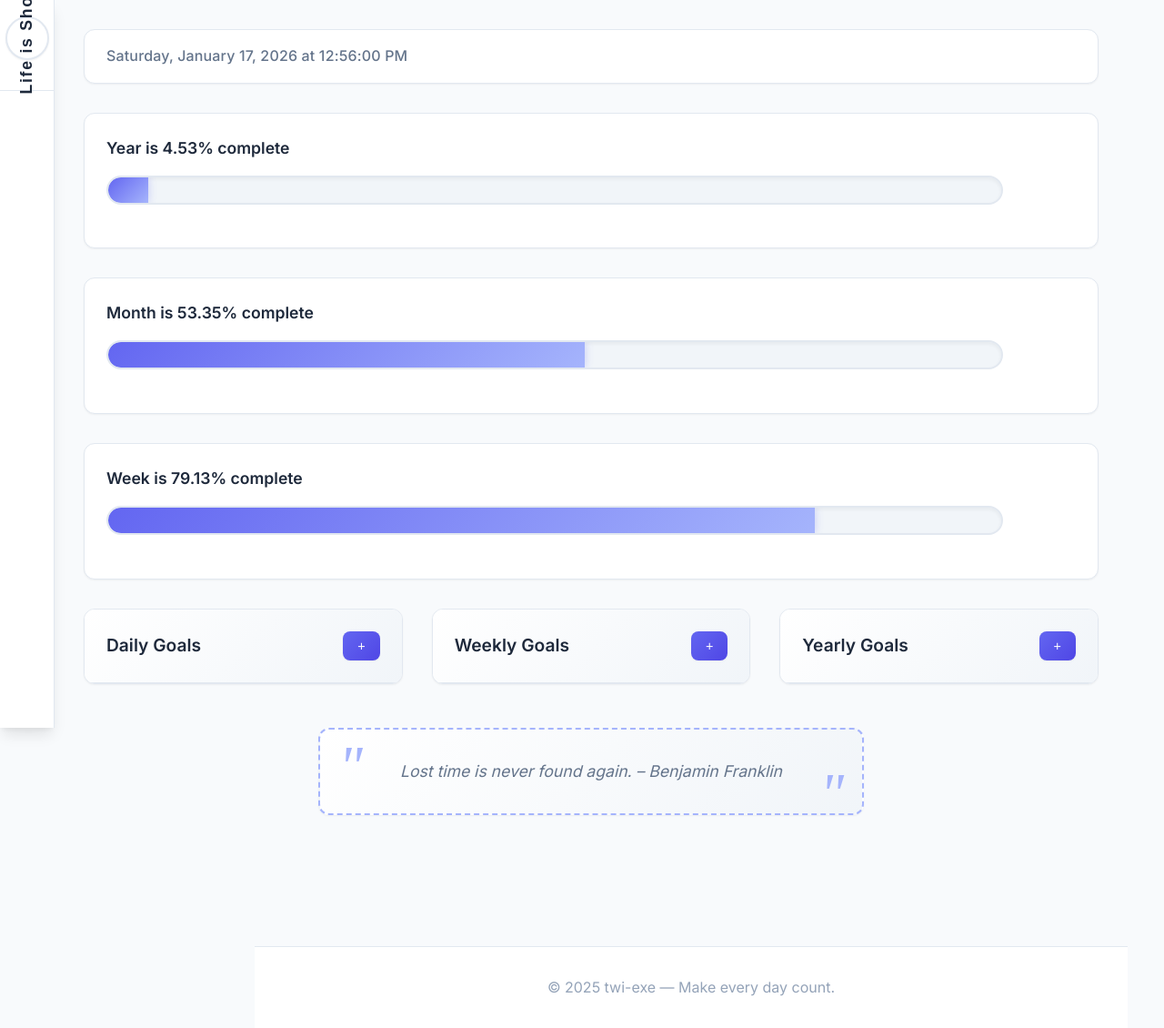
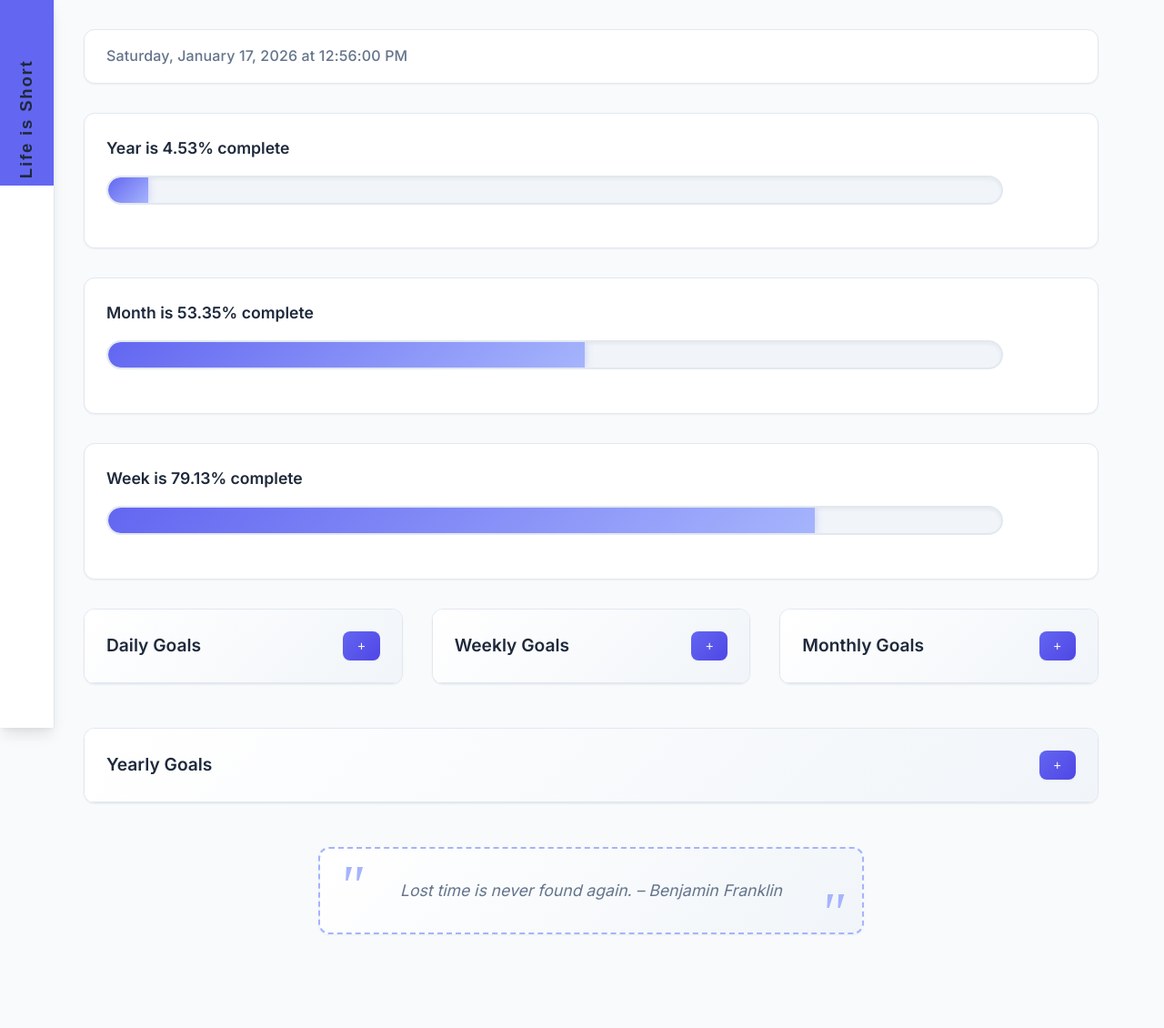
Before and after one commit to twi-exe/life-is-short, a Flask app: page / in a window 1280 px wide. Shown: the top 1130 px of the page at 91% size. Before the commit the page ends 1095 px from the top, so only its background shows below. Run offline with Flask 3, Linux system fonts and the light colour scheme; data comes from the database, SQL or seed files in the repository; both versions use the stored data as it was after the commit; data that the repository does not hold is empty.

Commit message:
feat: Add monthly goals functionality and update dialog for goal creation

```diff
--- a/app.py
+++ b/app.py
@@ -83,7 +83,7 @@ class User(UserMixin, db.Model):
 class Goal(db.Model):
     id = db.Column(db.Integer, primary_key=True)
     text = db.Column(db.String(500), nullable=False)
-    goal_type = db.Column(db.String(20), nullable=False)  # daily, weekly, yearly
+    goal_type = db.Column(db.String(20), nullable=False)  # daily, weekly, monthly, yearly
     done = db.Column(db.Boolean, default=False)
     created = db.Column(db.DateTime, default=lambda: datetime.now(timezone.utc))
     completed = db.Column(db.DateTime, nullable=True)
--- a/static/css/style.css
+++ b/static/css/style.css
@@ -102,7 +102,7 @@ p {
   display: flex;
   align-items: center;
   justify-content: center;
-  height: 100px;
+  height: 200px;
   border-bottom: 1px solid var(--border-color);
 }
 
@@ -132,6 +132,7 @@ p {
   letter-spacing: 0.1em;
   transform: rotate(180deg);
   white-space: nowrap;
+  margin-top: 60px;
 }
 
 .sidebar-content {
@@ -139,7 +140,7 @@ p {
   display: flex;
   flex-direction: column;
   align-items: center;
-  padding: 1.5rem 1rem;
+  padding: 3rem 1rem;
   opacity: 0;
   transform: translateX(-20px);
   transition: all var(--transition-normal);
@@ -188,20 +189,17 @@ p {
 }
 
 .sidebar-toggle {
-  background: var(--surface-color);
-  border: 2px solid var(--border-color);
-  border-radius: 50%;
+  background: none;
+  border: none;
+  border-radius: 0;
   cursor: pointer;
-  width: 3rem;
-  height: 3rem;
+  width: 100%;
+  height: 100%;
   display: flex;
   align-items: center;
   justify-content: center;
-  margin-bottom: 1rem;
   transition: all var(--transition-fast);
-  box-shadow: var(--shadow-sm);
   position: relative;
-  z-index: 101;
 }
 
 .sidebar-toggle:hover {
@@ -775,3 +773,94 @@ textarea:focus {
     background: white !important;
   }
 }
+
+/* Custom Dialog Styles */
+.goal-dialog {
+  border: none;
+  border-radius: var(--radius-lg);
+  box-shadow: var(--shadow-lg);
+  padding: 0;
+  max-width: 400px;
+  width: 90vw;
+}
+
+.goal-dialog::backdrop {
+  background: rgba(0, 0, 0, 0.5);
+}
+
+.goal-dialog form {
+  padding: 2rem;
+  display: flex;
+  flex-direction: column;
+  gap: 1rem;
+}
+
+.goal-dialog h3 {
+  margin: 0 0 0.5rem 0;
+  color: var(--text-primary);
+  font-size: 1.25rem;
+  font-weight: 600;
+}
+
+.goal-dialog label {
+  font-weight: 500;
+  color: var(--text-secondary);
+  margin-bottom: 0.25rem;
+}
+
+.goal-dialog input[type="text"] {
+  padding: 0.75rem;
+  border: 2px solid var(--border-color);
+  border-radius: var(--radius-md);
+  font-size: 1rem;
+  transition: border-color var(--transition-fast);
+}
+
+.goal-dialog input[type="text"]:focus {
+  outline: none;
+  border-color: var(--primary-color);
+  box-shadow: 0 0 0 3px rgba(99, 102, 241, 0.1);
+}
+
+.dialog-buttons {
+  display: flex;
+  gap: 0.75rem;
+  justify-content: flex-end;
+  margin-top: 0.5rem;
+}
+
+.dialog-btn {
+  padding: 0.5rem 1rem;
+  border: none;
+  border-radius: var(--radius-md);
+  font-size: 0.9rem;
+  font-weight: 500;
+  cursor: pointer;
+  transition: all var(--transition-fast);
+}
+
+.dialog-btn.primary {
+  background: var(--primary-color);
+  color: white;
+}
+
+.dialog-btn.primary:hover {
+  background: var(--primary-dark);
+  transform: translateY(-1px);
+}
+
+.dialog-btn.secondary {
+  background: var(--surface-color);
+  color: var(--text-secondary);
+  border: 1px solid var(--border-color);
+}
+
+.dialog-btn.secondary:hover {
+  background: var(--surface-hover);
+}
+
+/* Yearly Goals Wider */
+.yearly-goals {
+  grid-column: 1 / -1;
+  margin-top: 1rem;
+}
--- a/templates/index.html
+++ b/templates/index.html
@@ -75,6 +75,14 @@
 
       <div class="goals-section">
         <div class="goals-header">
+          <h3>Monthly Goals</h3>
+          <button class="small-btn" onclick="addGoal('monthly')">+</button>
+        </div>
+        <div id="monthly-goals-list" class="goals-list"></div>
+      </div>
+
+      <div class="goals-section yearly-goals">
+        <div class="goals-header">
           <h3>Yearly Goals</h3>
           <button class="small-btn" onclick="addGoal('yearly')">+</button>
         </div>
@@ -90,6 +98,19 @@
   <footer>
     &copy; 2025 twi-exe &mdash; Make every day count.
   </footer>
+
+  <!-- Custom dialog for adding goals -->
+  <dialog id="add-goal-dialog" class="goal-dialog">
+    <form method="dialog" id="add-goal-form">
+      <h3 id="dialog-title">Add New Goal</h3>
+      <label for="goal-text">Goal Description:</label>
+      <input type="text" id="goal-text" required placeholder="Enter your goal...">
+      <div class="dialog-buttons">
+        <button type="submit" class="dialog-btn primary">Add Goal</button>
+        <button type="button" class="dialog-btn secondary" onclick="closeGoalDialog()">Cancel</button>
+      </div>
+    </form>
+  </dialog>
 
   <script>
     // Show current date/time
@@ -398,6 +419,7 @@
         const goalsByType = {
           daily: goals.filter(g => g.goal_type === 'daily'),
           weekly: goals.filter(g => g.goal_type === 'weekly'),
+          monthly: goals.filter(g => g.goal_type === 'monthly'),
           yearly: goals.filter(g => g.goal_type === 'yearly')
         };
 
@@ -411,10 +433,10 @@
     }
 
     function addGoal(type) {
-      const goal = prompt(`Enter a new ${type} goal:`);
-      if (goal) {
-        createGoal(goal, type);
-      }
+      currentGoalType = type;
+      document.getElementById('dialog-title').textContent = `Add New ${type.charAt(0).toUpperCase() + type.slice(1)} Goal`;
+      document.getElementById('goal-text').value = '';
+      document.getElementById('add-goal-dialog').showModal();
     }
 
     async function createGoal(text, type) {
@@ -526,6 +548,20 @@
       });
     }
 
+    // Goal dialog functionality
+    function closeGoalDialog() {
+      document.getElementById('add-goal-dialog').close();
+    }
+
+    document.getElementById('add-goal-form').addEventListener('submit', function(e) {
+      e.preventDefault();
+      const goalText = document.getElementById('goal-text').value.trim();
+      if (goalText) {
+        createGoal(goalText, currentGoalType);
+        closeGoalDialog();
+      }
+    });
+
     // Initial setup
     initSidebarToggle();
     loadCurrentUser();
```
Also changed, not shown: .github/workflows/deploy.yml (added), instance/goals.db.
